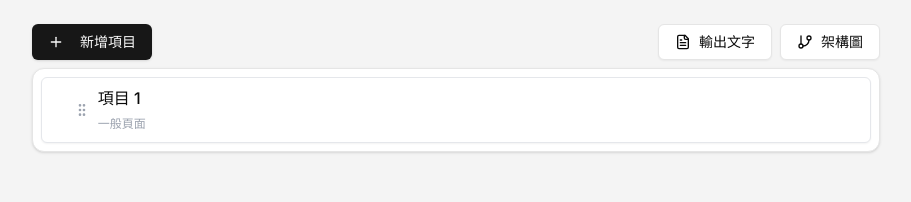
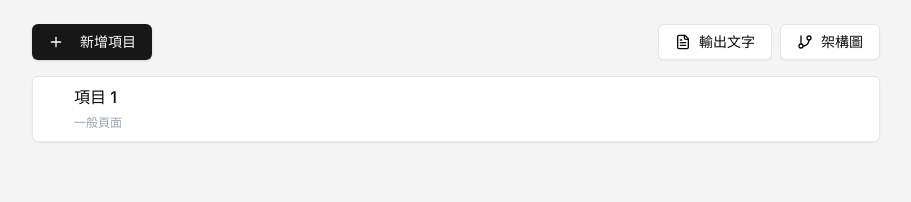
Before and after one commit to mant0u0/web-widget, a Next.js app: page /A in a window 1280 px wide. Shown: the top 202 px of the page, without its empty margins (184-1095 px from the left). Built offline with nearby package versions, Linux system fonts and the light colour scheme; a web font is replaced by a local one.

Commit message:
[Mantou] 槽狀式編輯器 5

```diff
--- a/app/A/page.tsx
+++ b/app/A/page.tsx
@@ -11,6 +11,7 @@ import {
   Info,
   FileText,
   GitBranch,
+  Copy,
 } from "lucide-react";
 import { Card, CardContent } from "@/components/ui/card";
 import { Button } from "@/components/ui/button";
@@ -547,9 +548,12 @@ const NestedItemManager = () => {
             className={` ${draggedItem === item.id ? "opacity-50" : ""}`}
           >
             <div
+              draggable
+              onDragStart={() => setDraggedItem(item.id)}
+              //
               onDragEnd={handleDragEnd}
               onDragOver={(e) => handleDragOver(e, item.id)}
-              className={`group flex items-center rounded-md border ${
+              className={`group flex h-full gap-2 rounded-md border ${
                 dragOverItem === item.id && dragOverPosition === "inside"
                   ? "border-2 border-green-500 bg-green-50"
                   : dragOverItem === item.id
@@ -560,12 +564,13 @@ const NestedItemManager = () => {
               } relative bg-white p-2 shadow-sm`}
             >
               {/* 展開/折疊按鈕 */}
+              <div className="flex w-8 items-center justify-center">
                 {item.children.length > 0 && (
                   <Button
                     onClick={() => toggleExpanded(item.id)}
                     variant="ghost"
                     size="icon"
-                  className="mr-1 h-6 w-6 p-0 text-gray-500 hover:text-gray-800 focus:outline-none"
+                    className="h-full w-8 rounded-sm p-0 text-gray-500 hover:text-gray-800 focus:outline-none"
                   >
                     {item.expanded ? (
                       <ChevronDown className="h-5 w-5" />
@@ -574,17 +579,9 @@ const NestedItemManager = () => {
                     )}
                   </Button>
                 )}
-
-              {/* 空白填充，讓沒有子項目的項目保持對齊 */}
-              {item.children.length === 0 && <div className="mr-1 w-6" />}
-
-              {/* 拖動把手 */}
-              <div
-                draggable
-                onDragStart={() => setDraggedItem(item.id)}
-                className="mr-2 cursor-move text-gray-400 hover:text-gray-600"
-              >
-                <GripVertical className="h-4 w-4" />
+                {item.children.length === 0 && (
+                  <GripVertical className="h-4 w-4 cursor-grab text-gray-400 opacity-0 transition-opacity group-hover:opacity-100" />
+                )}
               </div>
 
               {/* 項目內容 */}
@@ -592,17 +589,13 @@ const NestedItemManager = () => {
                 <span>{item.text}</span>
                 <br />
                 <span className="text-xs text-gray-400">{item.itemType}</span>
+                {item.notes && (
+                  <>
+                    <br />
+                    <span className="text-xs text-gray-400">{item.notes}</span>
+                  </>
+                )}
               </p>
-
-              {/* 備註指示器 */}
-              {item.notes && (
-                <span
-                  className="mx-1 cursor-help text-xs text-gray-400"
-                  title={`備註: ${item.notes}`}
-                >
-                  <Info className="h-3 w-3" />
-                </span>
-              )}
 
               {/* 操作按鈕組 */}
               <div className="flex opacity-0 transition-opacity group-hover:opacity-100">
@@ -611,9 +604,19 @@ const NestedItemManager = () => {
                   onClick={() => openAddItemDialog(item.id)}
                   variant="ghost"
                   size="icon"
-                  className="ml-1 h-7 w-7 p-0 text-gray-400 hover:text-green-500"
+                  className="h-8 w-8 p-0 text-gray-400 hover:bg-green-50 hover:text-green-600"
                 >
                   <Plus className="h-4 w-4" />
+                </Button>
+
+                {/* 複製按鈕 */}
+                <Button
+                  onClick={() => {}}
+                  variant="ghost"
+                  size="icon"
+                  className="ml-1 h-8 w-8 p-0 text-gray-400 hover:bg-blue-50 hover:text-blue-600"
+                >
+                  <Copy className="h-4 w-4" />
                 </Button>
 
                 {/* 編輯按鈕 */}
@@ -621,7 +624,7 @@ const NestedItemManager = () => {
                   onClick={() => openEditDialog(item)}
                   variant="ghost"
                   size="icon"
-                  className="ml-1 h-7 w-7 p-0 text-gray-400 hover:text-blue-500"
+                  className="ml-1 h-8 w-8 p-0 text-gray-400 hover:bg-blue-50 hover:text-blue-600"
                 >
                   <Edit className="h-4 w-4" />
                 </Button>
@@ -631,7 +634,7 @@ const NestedItemManager = () => {
                   onClick={() => openDeleteDialog(item.id)}
                   variant="ghost"
                   size="icon"
-                  className="ml-1 h-7 w-7 p-0 text-gray-400 hover:text-red-500"
+                  className="ml-1 h-8 w-8 p-0 text-gray-400 hover:bg-red-50 hover:text-red-600"
                 >
                   <Trash2 className="h-4 w-4" />
                 </Button>
@@ -713,7 +716,7 @@ const NestedItemManager = () => {
     <div className="mx-auto max-w-4xl p-6">
       {/* <h1 className="mb-6 text-2xl font-bold">巢狀式項目管理器</h1> */}
 
-      <div className="mb-2 flex items-center justify-between gap-2">
+      <div className="mb-4 flex items-center justify-between gap-2">
         <Button
           onClick={() => openAddItemDialog()}
           className="flex items-center"
@@ -743,9 +746,7 @@ const NestedItemManager = () => {
         </div>
       </div>
 
-      <Card>
-        <CardContent className="p-2">{renderItems(items)}</CardContent>
-      </Card>
+      <div className="">{renderItems(items)}</div>
 
       {/* 項目表單對話框 (用於新增/編輯) */}
       <Dialog open={dialogOpen} onOpenChange={setDialogOpen}>
@@ -915,7 +916,7 @@ const NestedItemManager = () => {
           </DialogHeader>
           <div className="py-4">
             <div
-              className="mb-4 overflow-auto rounded border p-4"
+              className="mb-4 overflow-auto rounded border"
               style={{ maxHeight: "70vh" }}
             >
               {/* 使用 iframe 顯示 Mermaid 圖表 */}
@@ -969,20 +970,16 @@ const NestedItemManager = () => {
                 />
               </div>
             </div>
-            <div className="mt-4">
+          </div>
+          <DialogFooter>
             <Button
-                size="sm"
               variant="secondary"
               onClick={() => {
                 navigator.clipboard.writeText(mermaidCode);
               }}
-                className="mr-2"
             >
               複製 Mermaid 代碼
             </Button>
-            </div>
-          </div>
-          <DialogFooter>
             <DialogClose asChild>
               <Button>關閉</Button>
             </DialogClose>
```
Lines whose indentation alone changed are shown as unchanged.
